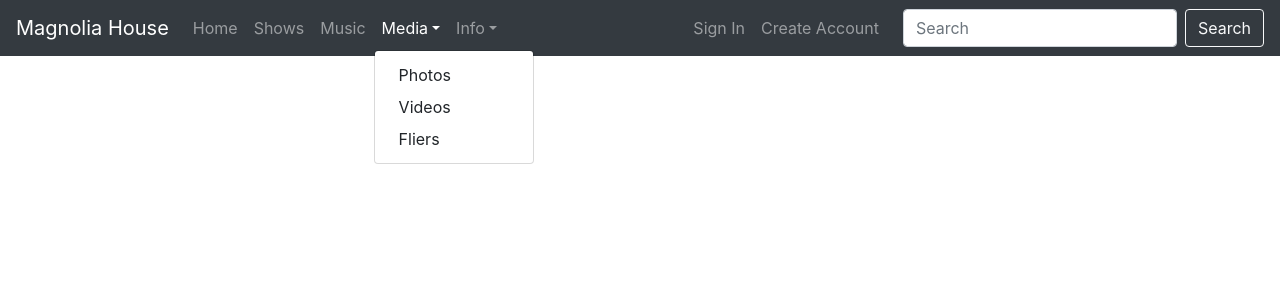
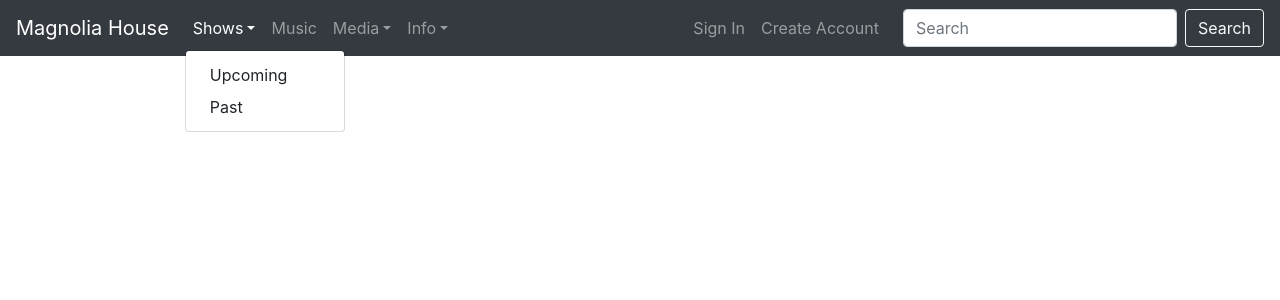
Before and after one commit to PatrickEGorman/MagnoliaHouseShows, a Django app: page /shows/view_show/1 in a window 1280 px wide, after a click on "Shows". Shown: the top 300 px of the page. Run offline with Django 3.2, Linux system fonts and the light colour scheme; data that the repository does not hold is empty; style sheets or scripts are compiled from the project's sources; some libraries are stand-ins or nearby versions.

Commit message:
added past shows view

```diff
--- a/shows/urls.py
+++ b/shows/urls.py
@@ -1,8 +1,8 @@
 from django.urls import path
-from .views import shows, view_show, get_show, get_shows_list
+from .views import past_shows, view_show, get_show, get_shows_list
 
 urlpatterns = [
-    path('', shows),
+    path('past', past_shows),
     path('view_show/<show_id>', view_show),
     path('get_show/<show_id>', get_show),
     path('list_shows', get_shows_list)
--- a/shows/views.py
+++ b/shows/views.py
@@ -6,8 +6,8 @@ from shows.serializers import ShowSerializer
 from .models import Show
 
 
-def shows(request):
-    return render(request, 'shows.html', {})
+def past_shows(request):
+    return render(request, 'past_shows.html', {})
 
 
 def view_show(request, show_id):
@@ -21,7 +21,7 @@ def get_show(request, show_id):
 
 
 def get_shows_list(request):
-    num_shows = 5
+    num_shows = 10
     if request.GET.get('num_shows'):
         num_shows = request.GET.get('num_shows')
     past_shows = False
@@ -29,7 +29,7 @@ def get_shows_list(request):
         past_shows = request.GET.get('past_shows')
     show_list = Show.objects.all()
     date = datetime.datetime.now().date()
-    if past_shows:
+    if past_shows == "True" or past_shows == "true":
         show_list = show_list.filter(date__lte=date).order_by('date').reverse()[:num_shows]
     else:
         show_list = show_list.filter(date__gte=date).order_by('date')[:num_shows]
--- a/static/templates/base.html
+++ b/static/templates/base.html
@@ -11,14 +11,19 @@
 </head>
 <body>
 <nav class="navbar navbar-expand-md navbar-dark bg-dark">
-    <a class="navbar-brand" href="#">Magnolia House</a>
+    <a class="navbar-brand" href="/">Magnolia House</a>
     <button class="navbar-toggler" type="button" data-toggle="collapse" data-target="#mainNav" aria-controls="mainNav" aria-expanded="false" aria-label="Toggle navigation">
         <span class="navbar-toggler-icon"></span>
     </button>
     <div class="navbar-collapse collapse" id="mainNav">
         <ul class="navbar-nav mr-auto">
-            <li class="nav-item"><a class="nav-link" href="/">Home</a></li>
-            <li class="nav-item"><a class="nav-link" href="/shows">Shows</a></li>
+            <li class="nav-item dropdown">
+              <a class="nav-link dropdown-toggle" id="dropdown01" data-toggle="dropdown" aria-haspopup="true" aria-expanded="false">Shows</a>
+              <div class="dropdown-menu" aria-labelledby="dropdown01">
+                <a class="dropdown-item" href="/">Upcoming</a>
+                <a class="dropdown-item" href="/shows/past">Past</a>
+              </div>
+            </li>
             <li class="nav-item"><a class="nav-link" href="/music">Music</a></li>
             <li class="nav-item dropdown">
               <a class="nav-link dropdown-toggle" id="dropdown01" data-toggle="dropdown" aria-haspopup="true" aria-expanded="false">Media</a>
--- a/webpack.config.js
+++ b/webpack.config.js
@@ -8,6 +8,7 @@ module.exports = {
         accounts: './static/javascript/accounts/accounts.js',
         home: './static/javascript/home/home.js',
         music_page: './static/javascript/music/music_page.js',
+        past_shows: './static/javascript/shows/past_shows.js',
         view_show: './static/javascript/shows/view_show.js'
     },
     output: {
```
Also changed, not shown: shows/templates/past_shows.html (added, +10 -0 lines), shows/templates/shows.html (deleted, +0 -9 lines), static/javascript/shows/past_shows.js (added, +9 -0 lines).
